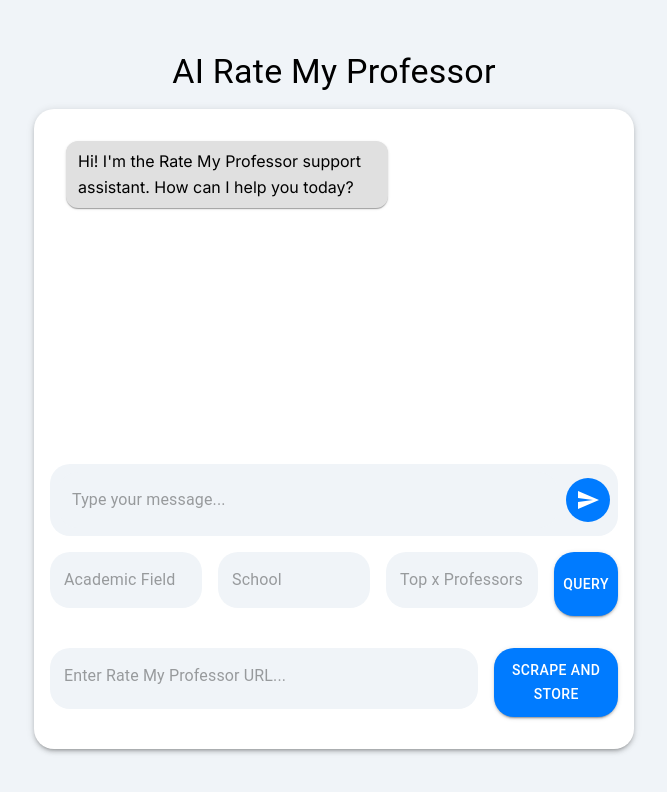
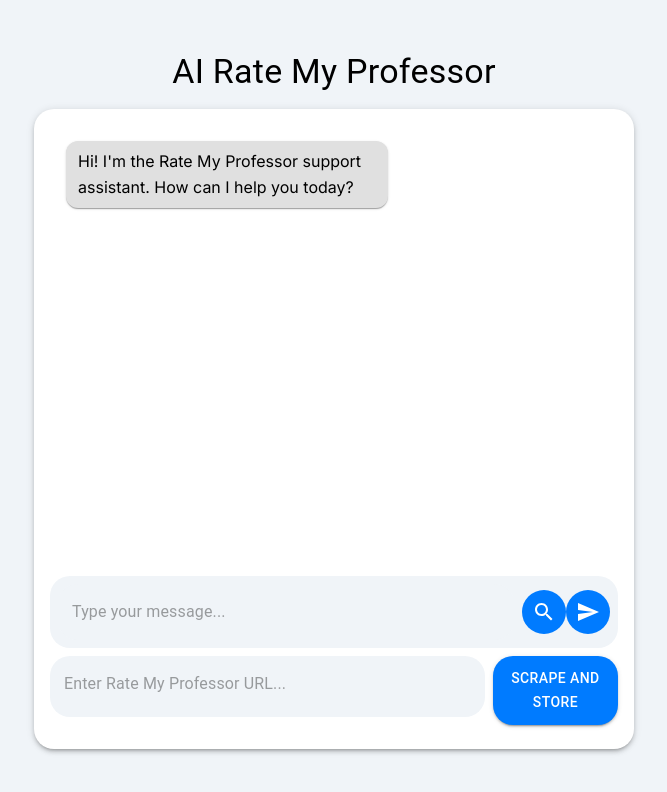
Before and after one commit to ShaunJhingoor/AI-Rate-My-Professor, a Next.js app: page / in a window 1280 px wide. Shown: the top 792 px of the page, without its empty margins (306-973 px from the left). Built offline with nearby package versions, Linux system fonts and the light colour scheme.

Commit message:
query toggle

```diff
--- a/app/page.js
+++ b/app/page.js
@@ -9,6 +9,7 @@
   Button,
 } from "@mui/material";
 import SendIcon from "@mui/icons-material/Send";
+import SearchOutlinedIcon from '@mui/icons-material/SearchOutlined';
 
 export default function Home() {
   const [messages, setMessages] = useState([
@@ -23,6 +24,7 @@
   const [field, setField] = useState("");
   const [school, setSchool] = useState("");
   const [top, setTop] = useState("");
+  const [toggleQuery, setToggleQuery] = useState(false);
 
   const messagesEndRef = useRef(null);
 
@@ -146,6 +148,10 @@
     }
   }
 
+  const handleToggleQuery = async () => {
+    setToggleQuery(!toggleQuery);
+  }
+
   return (
     <Box
       sx={{
@@ -234,6 +240,17 @@
               "& fieldset": { border: "none" },
             }}
           />
+           <IconButton
+            onClick={handleToggleQuery}
+            sx={{
+              backgroundColor: "#007bff",
+              color: "#ffffff",
+              borderRadius: "50%",
+              padding: "10px",
+            }}
+          >
+            <SearchOutlinedIcon />
+          </IconButton>
           <IconButton
             onClick={sendMessage}
             sx={{
@@ -246,7 +263,7 @@
             <SendIcon />
           </IconButton>
         </Box>
-        <div className="flex gap-[2vh] py-[2vh]">
+        <div className={`${toggleQuery ? 'block' : 'hidden'} flex gap-[2vh] py-[1vh]`}>
           <TextField
             fullWidth
             placeholder="Academic Field"
@@ -299,7 +316,7 @@
             Query
           </Button>
         </div>
-        <div className="flex gap-[2vh] py-[2vh]">
+        <div className="flex gap-[1vh] py-[1vh]">
           <TextField
             fullWidth
             placeholder="Enter Rate My Professor URL..."
```
